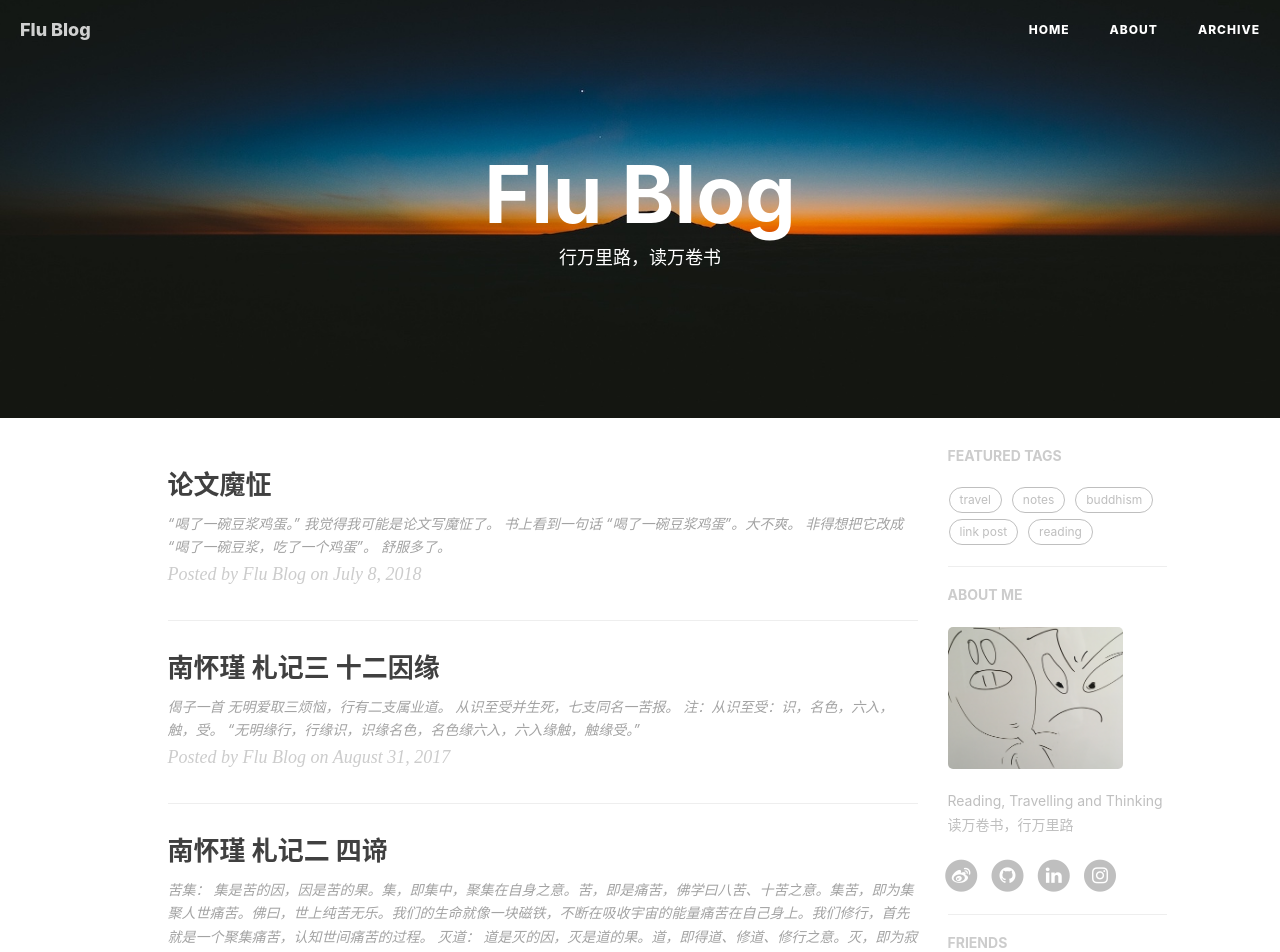
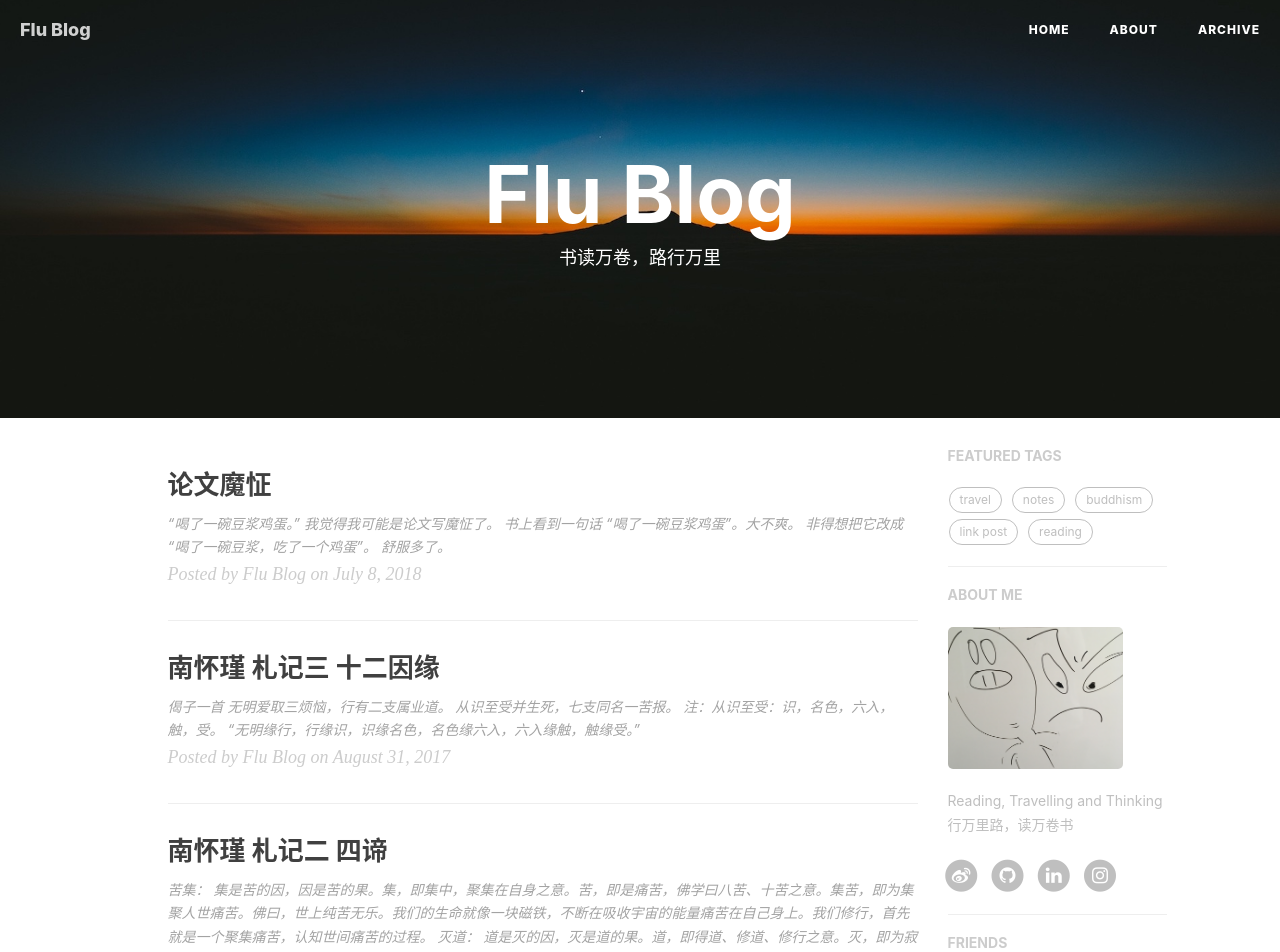
Before and after one commit to dutchflu/dutchflu.github.io, a Jekyll site: the page built from index.html, in a window 1280 px wide. Shown: the top 952 px of the page. Built offline with Jekyll 4.4.1, drawn with Linux system fonts in a browser that asks for light colours; nearby versions of some CDN libraries; the list of posts is cut into pages by our own code; comment, search, counter and statistics services are not loaded.

Commit message:
修改了description

```diff
--- a/_config.yml
+++ b/_config.yml
@@ -79,7 +79,7 @@
 
 # Sidebar settings
 sidebar: true                           # whether or not using Sidebar.
-sidebar-about-description: "Reading, Travelling and Thinking<br>读万卷书，行万里路"
+sidebar-about-description: "Reading, Travelling and Thinking<br>行万里路，读万卷书"
 sidebar-avatar: /img/avatar-doodle.jpg      # use absolute URL, seeing it's used in both `/` and `/about/`
 
 
--- a/index.html
+++ b/index.html
@@ -1,6 +1,6 @@
 ---
 layout: page
-description: "行万里路，读万卷书"
+description: "书读万卷，路行万里"
 ---
 
 {% for post in paginator.posts %}
```
